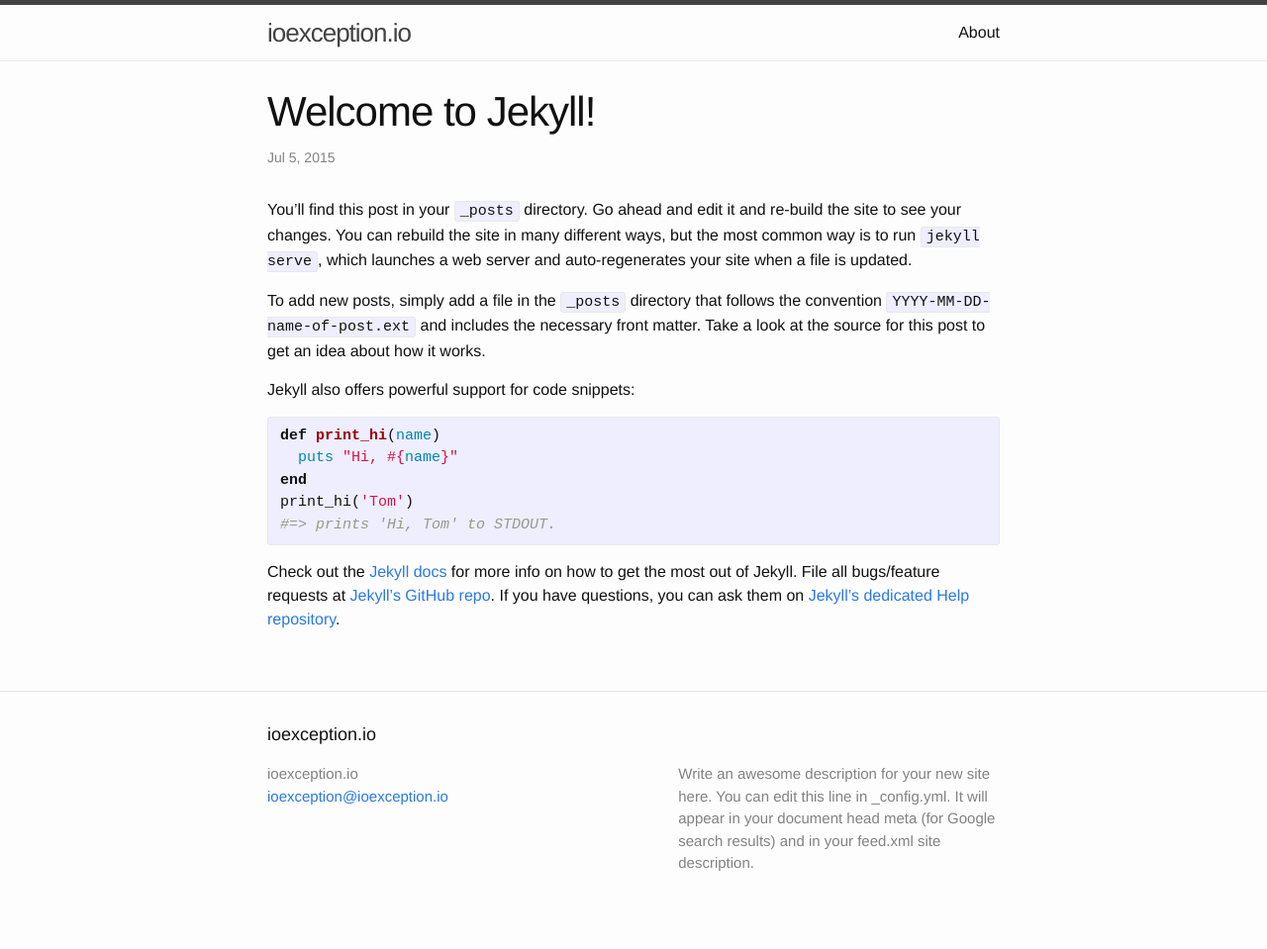
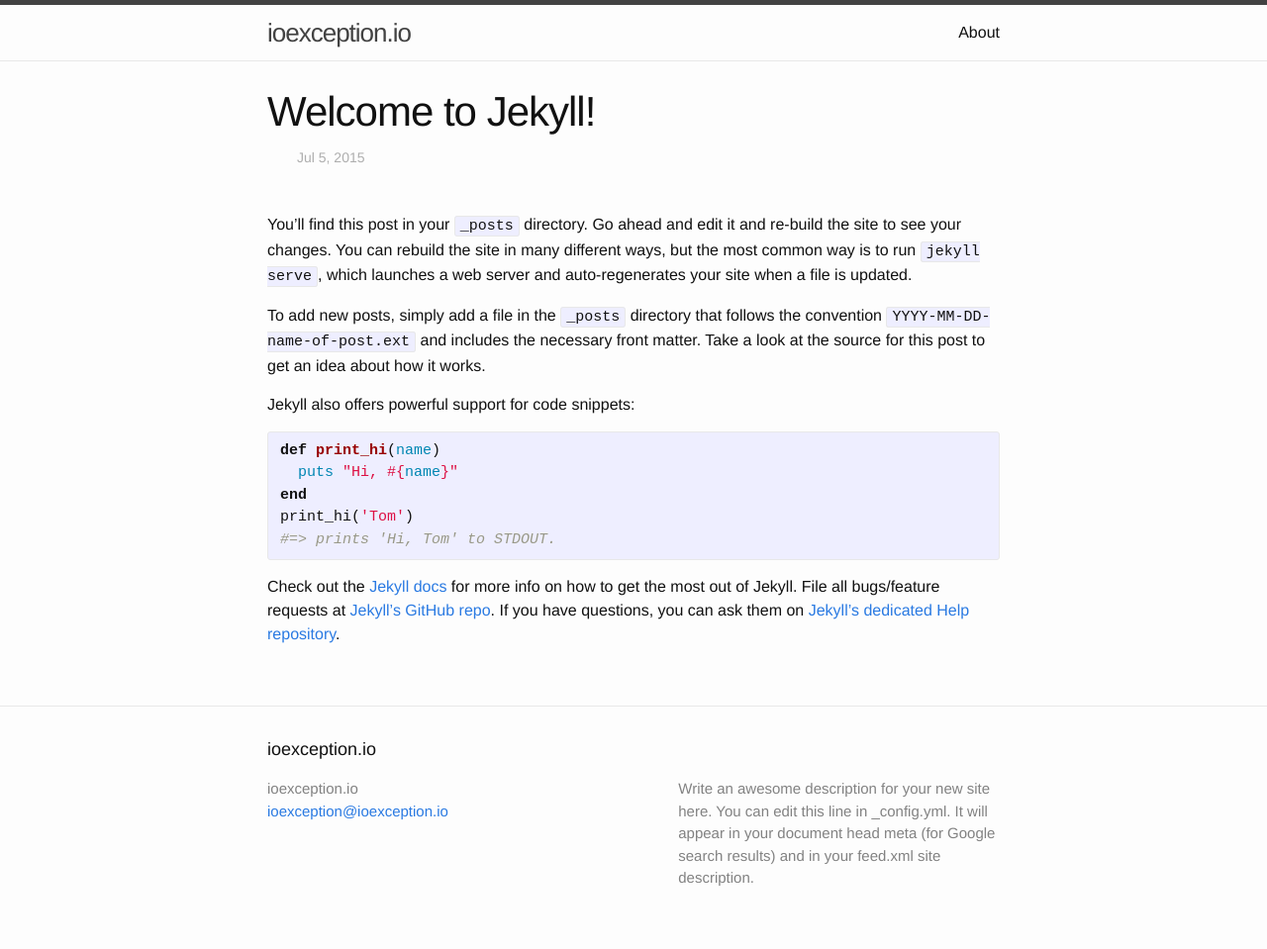
Before and after one commit to ioexceptionio/ioexception.io, a Jekyll site: the page built from _posts/2015-07-05-welcome-to-jekyll.markdown, in a window 1280 px wide. Shown: the whole page at 99% size. Built offline with Jekyll 4.4.1, drawn with Linux system fonts in a browser that asks for light colours.

Commit message:
New post layout

```diff
--- a/_config.yml
+++ b/_config.yml
@@ -18,7 +18,7 @@ authors:
   clerton:
     name: Clêrton Leal
     display_name: Clêrton
-    gravatar: c66919cb194f96c696c1da0c47354a6a
+    gravatar: clertonleal@gmail.com
     email: clerton@ioexception.io
     web: http://ioexception.io
     twitter: ClertonLeal
@@ -26,7 +26,7 @@ authors:
   fernando:
     name: Fernando Nogueira
     display_name: Fernando
-    gravatar: 18a85265f9f4d5bd06afe3479ccd44fd
+    gravatar: fernandojnn@gmail.com
     email: fernando@ioexception.io
     web: http://ioexception.io
     twitter: fernandojnn
@@ -42,7 +42,7 @@ authors:
   paulo:
     name: Paulo Costa
     display_name: Paulo Costa
-    gravatar: 12e480a364a5c19214f99b4dfe9a11d5
+    gravatar: paulombcosta@gmail.com
     email: paulo@ioexception.io
     web: http://ioexception.io
     twitter: paulombcosta
--- a/_layouts/post.html
+++ b/_layouts/post.html
@@ -8,11 +8,34 @@ layout: default
 
     <header class="post-header">
         <h1 class="post-title">{{ page.title }}</h1>
-    <p class="post-meta">{{ page.date | date: "%b %-d, %Y" }}{% if author %} • {{ author.display_name }}{% endif %}{% if page.meta %} • {{ page.meta }}{% endif %}</p>
+        <span class="post-meta">
+        <ul class="post-details">
+            <li class="post-date"><p>{{ page.date | date: "%b %-d, %Y" }}{% if page.meta %} • {{ page.meta }}{% endif %}</p></li>
+            {% if author %}
+            <li class="author-small" style="background-image: url('{{ author.gravatar | to_gravatar }}')">
+                <div class="author-small-name">{{ author.display_name }}</div>
+            </li>
+            {% endif %}
+        </ul>
+        </span>
     </header>
 
     <article class="post-content">
         {{ content }}
     </article>
 
+    <!--<footer>-->
+        <!--<span>-->
+            <!--{% if author %}-->
+            <!--<div>-->
+                <!--<div style="display: block">-->
+                    <!--<div class="portrait-img"-->
+                         <!--style="background-image: url('{{ author.gravatar | to_gravatar }}')"></div>-->
+                    <!--<h5 style="display: block">{{ author.display_name }}</h5>-->
+                <!--</div>-->
+            <!--</div>-->
+            <!--{% endif %}-->
+        <!--</span>-->
+    <!--</footer>-->
+
 </div>
--- /dev/null
+++ b/_plugins/to_gravatar.rb
@@ -0,0 +1,18 @@
+require 'digest/md5'
+
+module Jekyll
+  module GravatarFilter
+    def to_gravatar(input, size=135)
+      "//www.gravatar.com/avatar/#{hash(input)}?s=#{size}"
+    end
+
+    private :hash
+
+    def hash(email)
+      email_address = email ? email.downcase.strip : ''
+      Digest::MD5.hexdigest(email_address)
+    end
+  end
+end
+
+Liquid::Template.register_filter(Jekyll::GravatarFilter)
--- /dev/null
+++ b/_sass/_custom.scss
@@ -0,0 +1,40 @@
+.post-details {
+  height: 36px;
+}
+
+.post-details li {
+  list-style: none;
+  display: inline-block;
+  margin-right: 13px;
+  color: #aeaeae;
+  margin-left: 0;
+}
+
+.post-details li:last-of-type {
+  margin-right: 2px;
+}
+
+.post-details .date {
+  background: url(assets/images/time.svg) no-repeat;
+  padding-left: 36px;
+  padding-top: 12px;
+}
+
+.post-details .author-small {
+  width: 12px;
+  height: 36px;
+  -webkit-border-radius: 2em;
+  -moz-border-radius: 2em;
+  border-radius: 2em;
+  border: 2px solid #eee;
+  background-size: cover;
+  background-repeat: no-repeat;
+  background-position: center center;
+  padding-left: 25px;
+  box-shadow: 0 1px 1px rgba(0, 0, 0, 0.3);
+}
+.post-details .author-small .author-small-name{
+  padding-left: 15px;
+  vertical-align: middle;
+  padding-top: 12px;
+}
--- a/css/main.scss
+++ b/css/main.scss
@@ -48,5 +48,6 @@ $on-laptop:        800px;
 @import
         "base",
         "layout",
-        "syntax-highlighting"
+        "syntax-highlighting",
+        "custom"
 ;
```
Also changed, not shown: _drafts/sample-draft.md (+1 -1 lines), assets/images/time.svg (added), 1 other file. Lines whose indentation alone changed are shown as unchanged.
